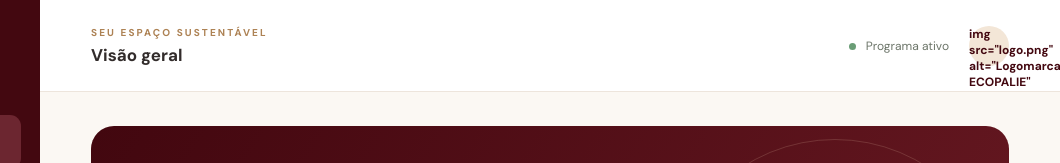
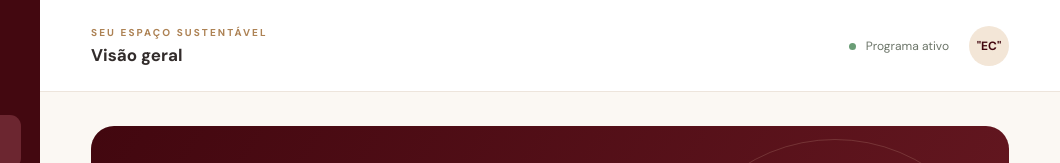
Before and after one commit to ProfesorRafaelBiano87/Ecopalie-2-, a plain HTML site: page index.html in a window 1280 px wide. Shown: the top 163 px of the page, 220-1280 px from the left. Drawn offline with nearby package versions, Linux system fonts and the light colour scheme; a web font is replaced by a local one.

Commit message:
Update index.html

```diff
--- a/index.html
+++ b/index.html
@@ -39,7 +39,7 @@
 </div>
 <div class="top-actions">
 <span class="status"><i></i> Programa ativo</span>
-<div class="avatar" aria-label="Perfil de demonstração">img src="logo.png" alt="Logomarca ECOPALIE"</div>
+<div class="avatar" aria-label="Perfil de demonstração">"EC"</div>
 </div>
 </header>
 <main id="mainContent">
```
